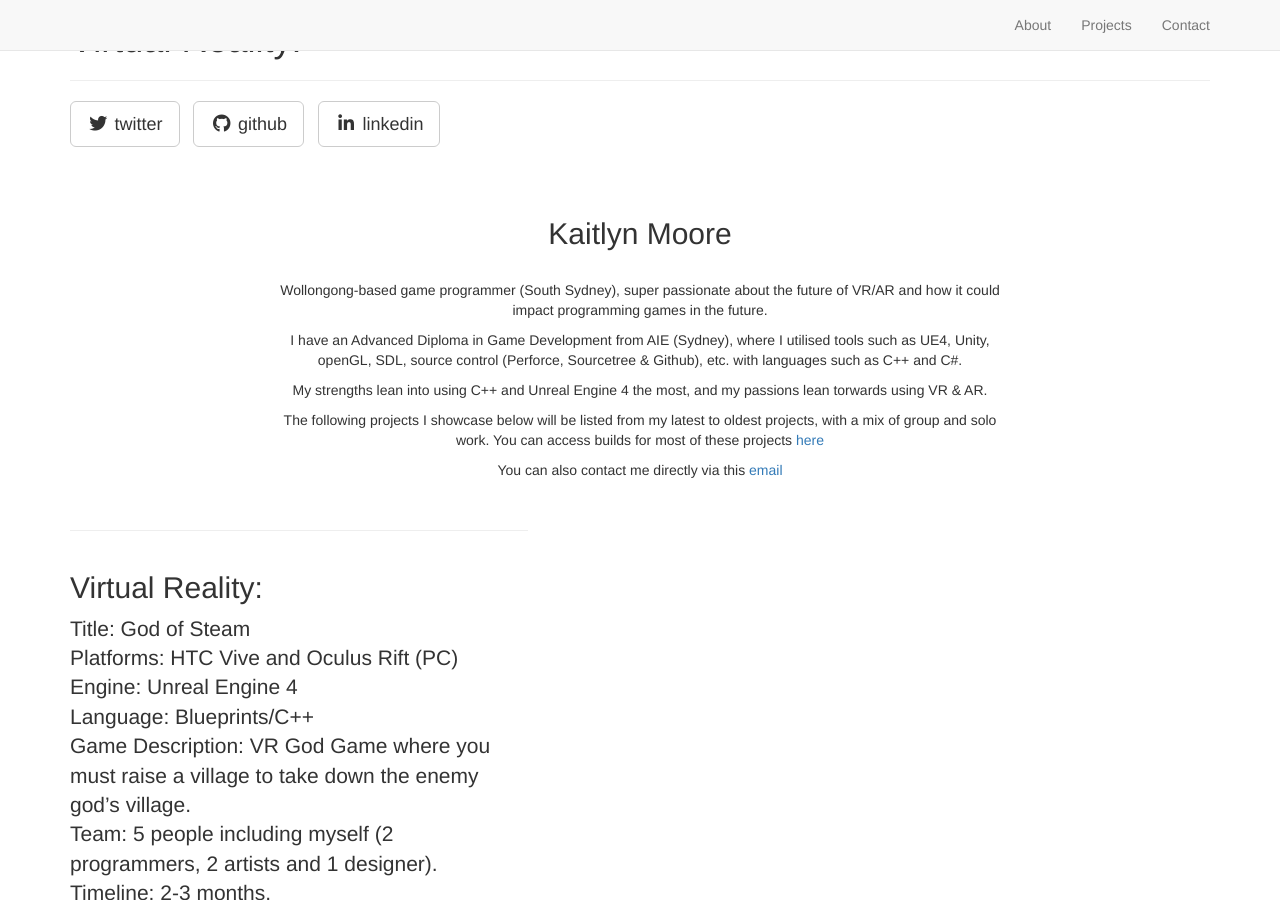
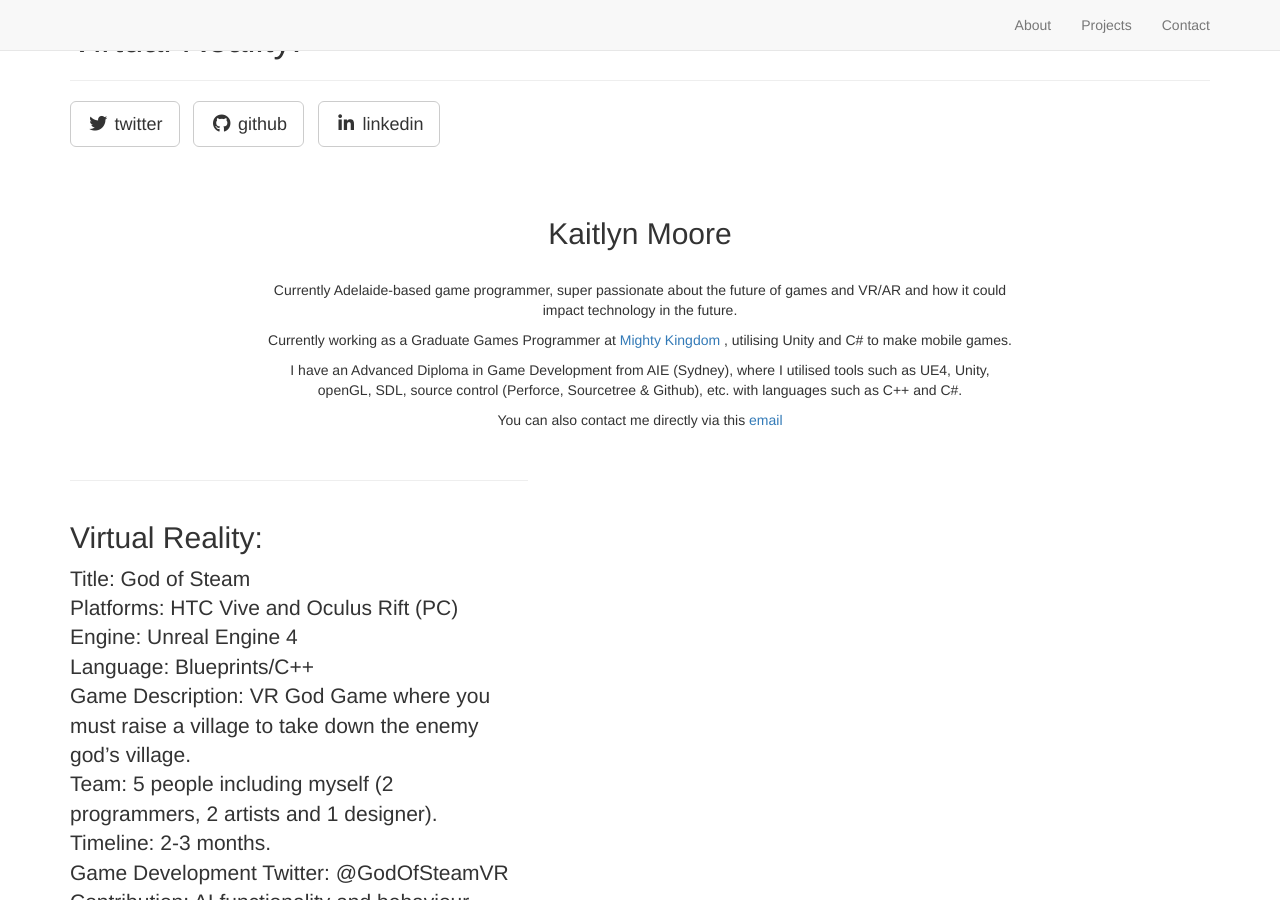
Before and after one commit to kaitlynm1/kaitlynm1.github.io, a Jekyll site: the page built from _posts/2014-09-21-services-1.markdown, in a window 1280 px wide and 900 px high. Built offline with Jekyll 4.4.1, drawn with Linux system fonts in a browser that asks for light colours; nearby versions of some CDN libraries; library files that are not in the unit come from our copies.

Commit message:
Updated about location and title location.

```diff
--- a/_includes/about.html
+++ b/_includes/about.html
@@ -2,16 +2,15 @@
     <section id="about" class="container content-section text-center">
         <div class="row">
             <div class="col-lg-8 col-lg-offset-2">
-              <br/><br/>
-              <h2>Kaitlyn Moore</h2>
-              <br/>
+                <br /><br />
+                <h2>Kaitlyn Moore</h2>
+                <br />
                 <!--<p>The Jekyll version is brought to you by <a href="https://github.com/swcool">Shane Weng</a></p>-->
-                <p>Wollongong-based game programmer (South Sydney), super passionate about the future of VR/AR and how it could impact programming games in the future.</p>
+                <p>Currently Adelaide-based game programmer, super passionate about the future of games and VR/AR and how it could impact technology in the future.</p>
+                <p>Currently working as a Graduate Games Programmer at <a href="https://www.mightykingdom.com/">Mighty Kingdom </a>, utilising Unity and C# to make mobile games.</p>
                 <p>I have an Advanced Diploma in Game Development from AIE (Sydney),  where I utilised tools such as UE4, Unity, openGL, SDL, source control (Perforce, Sourcetree & Github), etc. with languages such as C++ and C#.</p>
-                <p>My strengths lean into using C++ and Unreal Engine 4 the most, and my passions lean torwards using VR & AR.</p>
-                <p>The following projects I showcase below will be listed from my latest to oldest projects, with a mix of group and solo work. You can access builds for most of these projects <a href="https://drive.google.com/drive/folders/1GxWe41jvipFrVWJTQcKBjXm4viQUkxlu?usp=sharing">here</a> </p>
                 <p>You can also contact me directly via this <a target="_top" href="mailto:kaitlyn@1tronic.com">email</a></p>
-                <br/>
-              </div>
+                <br />
+            </div>
         </div>
     </section>
--- a/index.html
+++ b/index.html
@@ -1,5 +1,5 @@
 ---
 layout: default
 title: Kaitlyn Moore
-subTitle: Game Programmer | Wollongong, Australia
+subTitle: Game Programmer | Australia
 ---
```
